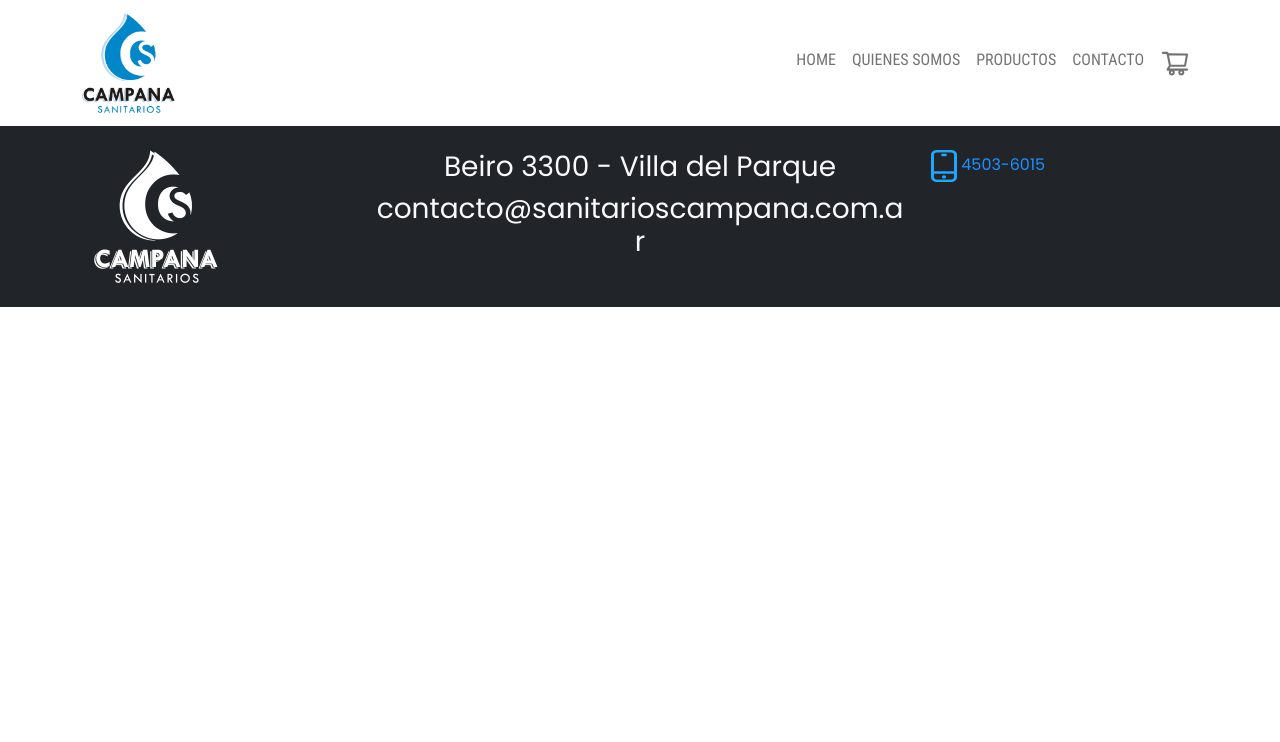
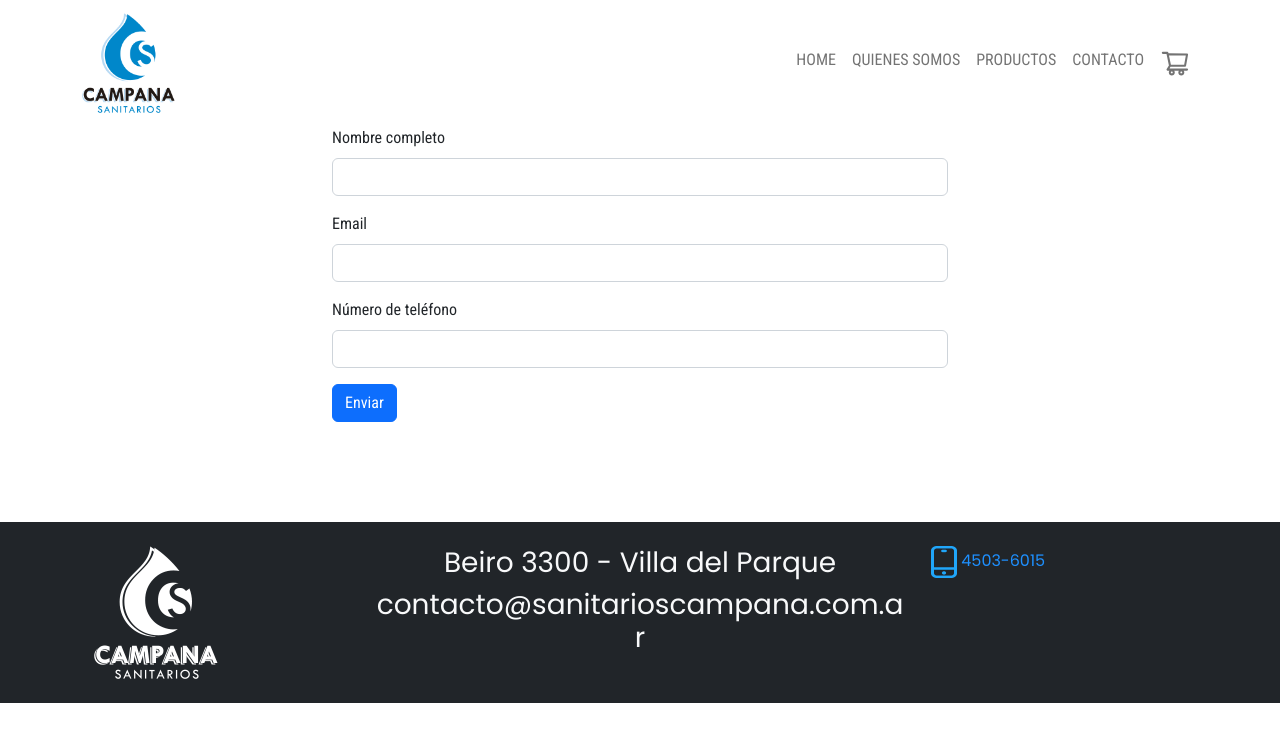
Before and after one commit to Enfasys01/Efsi-tp10, a React (Create React App) app in the folder TP10/: page /Contacto in a window 1280 px wide. Shown: the top 742 px of the page. Built offline with nearby package versions, Linux system fonts and the light colour scheme; the HTML template or start-up script is replaced by a standard one.

Commit message:
uriel se la come

```diff
--- a/TP10/package.json
+++ b/TP10/package.json
@@ -6,6 +6,7 @@
     "@testing-library/jest-dom": "^5.16.4",
     "@testing-library/react": "^13.3.0",
     "@testing-library/user-event": "^13.5.0",
+    "bootstrap": "^5.2.2",
     "react": "^18.2.0",
     "react-dom": "^18.2.0",
     "react-icons": "^4.4.0",
--- a/TP10/src/Components/Carrito.css
+++ b/TP10/src/Components/Carrito.css
@@ -26,7 +26,7 @@ li{
 }
 
 .back{
-  position: absolute;
+  position: fixed;
   height: 100%;
   width: 100%;
   top: 0;
--- a/TP10/src/Components/CarritoItem.js
+++ b/TP10/src/Components/CarritoItem.js
@@ -19,14 +19,13 @@ const CarritoItem = (props) => {
           <span style={{fontSize:20}}>${props.data.price}</span>
         </div>
         <div>
-          <input type="number" style={{width:"100px"}} onChange={
+          <input type="number" style={{width:"100px"}}  min="1" defaultValue={items[props.data.id].num} onChange={
             (val)=>{
               setNum(parseInt(val.target.value));
               let list = items;
               list[props.data.id].num= val.target.value;
               setItems(list)
               console.log(val.target.value)}}/>
-
 
         </div>
       <div className='delete-btn'>
--- a/TP10/src/Routes/Contacto.js
+++ b/TP10/src/Routes/Contacto.js
@@ -1,6 +1,26 @@
 const Contacto = () => {
     return(
     <>
+    <form style={{width:'50%', marginBottom:100}} className='container'>
+  <fieldset >
+    <div class="mb-3">
+      <label for="TextInput" class="form-label">Nombre completo</label>
+      <input type="text" id="TextInput" class="form-control" placeholder=" "/>
+    </div>
+
+    <div class="mb-3">
+      <label for="TextInput" class="form-label">Email</label>
+      <input type="email" id="TextInput" class="form-control" placeholder=" "/>
+    </div>
+
+    <div class="mb-3">
+      <label for="TextInput" class="form-label">Número de teléfono</label>
+      <input type="number" id="TextInput" class="form-control" placeholder=" "/>
+    </div>
+
+    <button type="submit" class="btn btn-primary">Enviar</button>
+  </fieldset>
+</form>
     </>
     )
 }
```
Also changed, not shown: TP10/src/App.css (line endings or trailing spaces), 1 other file (tests, documents, lock files or other folders).
